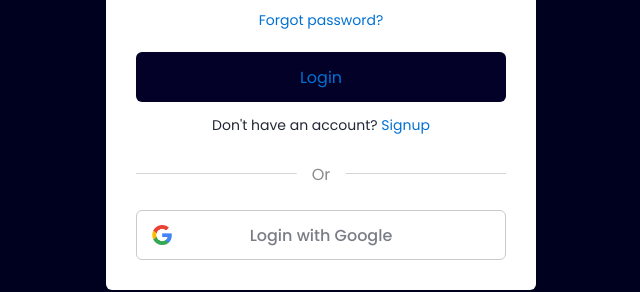
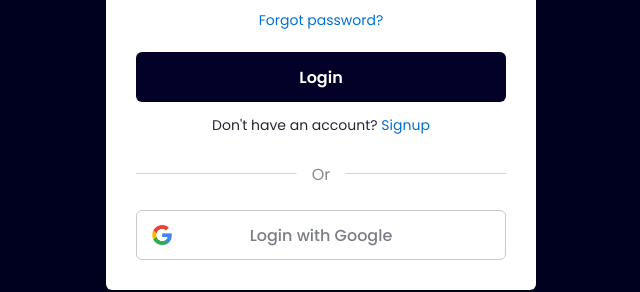
Before and after one commit to Zenzoro/login-page, a plain HTML site: page index.html in a window 1280 px wide. Shown: the part 405-697 px from the top of the page, 319-959 px from the left. Drawn offline with nearby package versions, Linux system fonts and the light colour scheme; files whose address does not match are found by name.

Commit message:
Update index.html

```diff
--- a/index.html
+++ b/index.html
@@ -33,7 +33,7 @@
                         </div>
 
                         <div class="field button-field">
-                            <button><a href="https://lakuping-initial-project.netlify.app">Login</a></button>
+                            <button><a href="https://lakuping-initial-project.netlify.app" style="color:white; text-decoration:none; font-weight:bold;">Login</a></button>
                         </div>
                     </form>
 
```
